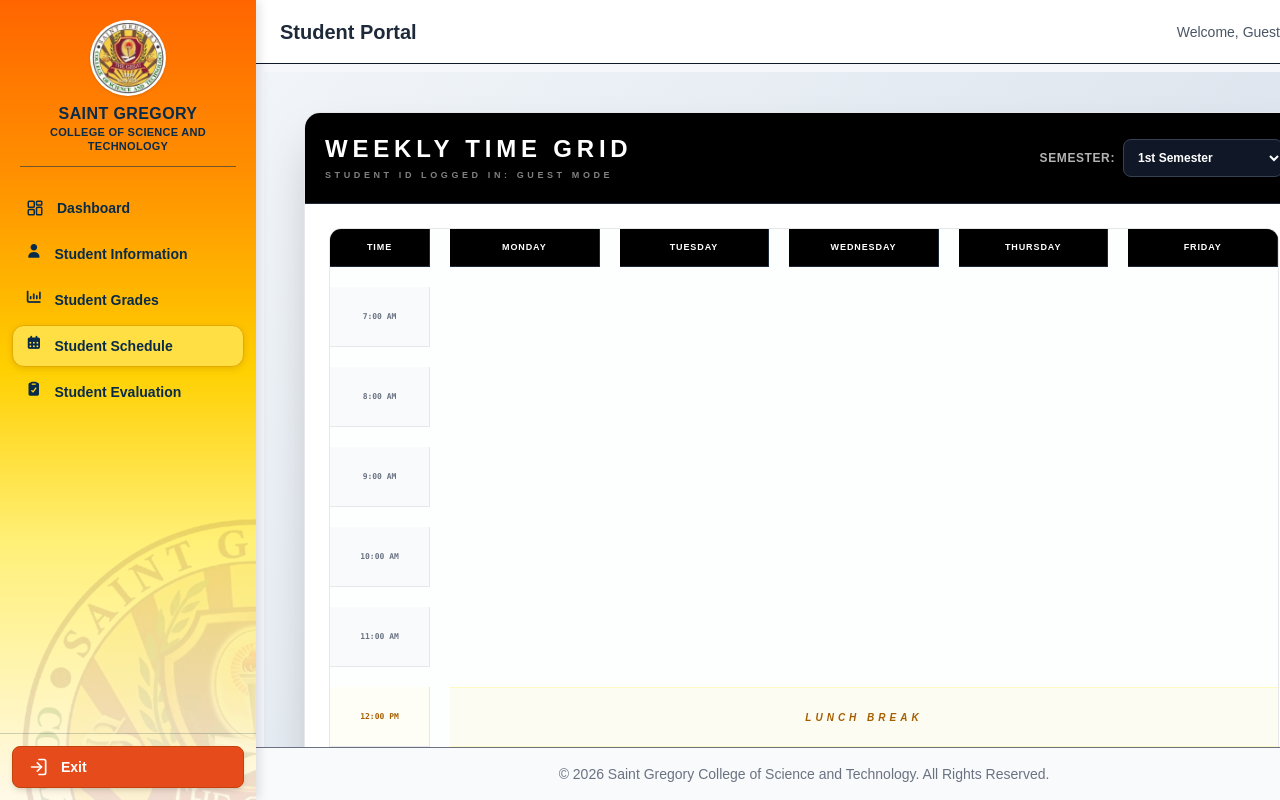
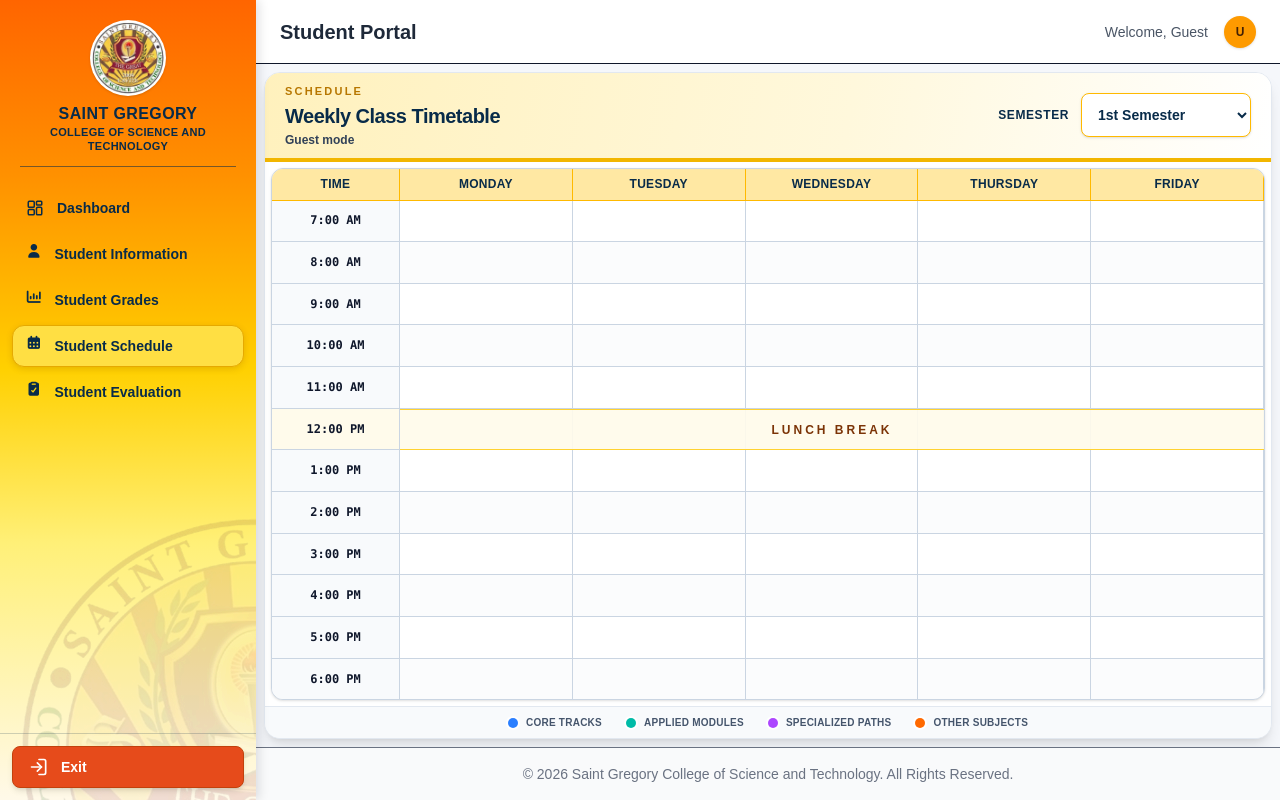
Before and after one commit to stgregdemo1-dotcom/Student_Portal, a Next.js app: page /portal/students/schedule in a window 1280 px wide. Built offline with nearby package versions, Linux system fonts and the light colour scheme.

Commit message:
Update page.tsx

```diff
--- a/app/portal/students/schedule/page.tsx
+++ b/app/portal/students/schedule/page.tsx
@@ -106,32 +106,34 @@ export default function StudentSchedulePage() {
 
   if (loading) {
     return (
-      <div className="min-h-screen flex items-center justify-center bg-slate-100 font-bold text-gray-500">
-        Syncing calendar schedule matrix with student record profile...
+      <div className="flex min-h-[50vh] items-center justify-center p-6">
+        <div role="status" className="flex items-center gap-3 rounded-xl border border-slate-200 bg-white px-5 py-4 text-sm font-semibold text-slate-600 shadow-sm">
+          <span className="h-5 w-5 animate-spin rounded-full border-2 border-slate-200 border-t-[#d99a00]" aria-hidden="true" />
+          Loading your class schedule…
+        </div>
       </div>
     );
   }
 
   return (
-    <div className="min-h-screen flex flex-col items-center justify-start bg-gradient-to-br from-slate-100 to-slate-300 p-2 md:p-10 font-sans gap-8">
-      <div className="w-full max-w-7xl bg-white rounded-2xl shadow-2xl overflow-hidden border border-gray-200">
-
-        {/* Header Banner */}
-        <div className="bg-black text-white p-5 border-b border-gray-800 flex flex-col md:flex-row md:items-center justify-between gap-4">
+    <div className="flex h-full min-h-0 w-full flex-col items-center justify-start font-sans">
+    <div className="flex h-full min-h-0 w-full flex-col overflow-hidden rounded-2xl border border-slate-200 bg-white shadow-lg">
+      <div className="flex shrink-0 flex-col justify-between gap-2 border-b-4 border-[#f2b600] bg-[linear-gradient(100deg,#fff1bd_0%,#fff8dc_58%,#ffffff_100%)] px-4 py-2 text-[#082b49] sm:flex-row sm:items-center sm:px-5 sm:py-2.5">
           <div>
-            <h1 className="text-xl md:text-2xl font-black uppercase tracking-[0.2em]">Weekly Time Grid</h1>
-            <p className="text-[9px] font-bold opacity-50 mt-1 uppercase tracking-[0.4em]">
-              Student ID Logged In: {studentId || "Guest Mode"}
+          <p className="text-[10px] font-extrabold uppercase tracking-[0.2em] text-[#b77700] sm:text-[11px]">Schedule</p>
+          <h1 className="mt-0.5 text-lg font-extrabold tracking-tight sm:text-xl">Weekly Class Timetable</h1>
+          <p className="mt-0.5 text-[11px] font-semibold text-slate-700 sm:text-xs">
+              {studentId ? `Student ID: ${studentId}` : "Guest mode"}
             </p>
           </div>
 
-          <div className="flex justify-center items-center gap-2">
-            <label htmlFor="semester-select" className="text-xs font-black uppercase tracking-wider opacity-70 text-white">Semester:</label>
+        <div className="flex items-center gap-2 sm:gap-3">
+          <label htmlFor="semester-select" className="text-xs font-extrabold uppercase tracking-wider text-[#082b49]">Semester</label>
             <select
               id="semester-select"
               value={selectedSemester}
               onChange={(e) => setSelectedSemester(e.target.value)}
-              className="bg-gray-900 border border-gray-700 text-white text-xs font-bold rounded-lg p-2.5 outline-none focus:ring-1 focus:ring-gray-500 cursor-pointer min-w-[160px]"
+            className="min-h-10 min-w-[150px] cursor-pointer rounded-lg border border-amber-400 bg-white px-3 text-sm font-bold text-[#082b49] shadow-sm outline-none transition hover:border-[#d99a00] hover:shadow-md focus-visible:ring-2 focus-visible:ring-[#d99a00] focus-visible:ring-offset-2 sm:min-h-11 sm:min-w-[170px]"
             >
               <option value="1st Semester">1st Semester</option>
               <option value="2nd Semester">2nd Semester</option>
@@ -139,25 +141,41 @@ export default function StudentSchedulePage() {
           </div>
         </div>
 
-        {/* Dynamic CSS Grid Wrapper */}
-        <div className="p-4 md:p-6 overflow-x-auto">
+        <div className="flex min-h-0 flex-1 flex-col overflow-hidden p-1 sm:p-1.5">
           <div
-            className="min-w-[950px] grid border border-gray-200 rounded-xl overflow-hidden bg-gray-50/30"
+            className="grid min-h-0 min-w-0 flex-1 overflow-hidden rounded-xl border border-slate-300 bg-white shadow-sm"
             style={{
-              gridTemplateColumns: "100px repeat(5, minmax(0, 1fr))",
-              gridTemplateRows: "auto repeat(12, minmax(60px, auto))"
+              height: "100%",
+              gap: 0,
+              gridTemplateColumns: "clamp(72px, 10vw, 128px) repeat(5, minmax(0, 1fr))",
+              gridTemplateRows: "32px repeat(12, minmax(clamp(28px, calc((100dvh - 300px) / 12), 50px), 1fr))"
             }}
           >
 
-            {/* Row 1: Headers */}
-            <div className="bg-black text-white p-3 px-4 text-center font-black border-b border-r border-gray-800 uppercase tracking-widest text-[9px] flex items-center justify-center min-w-0 w-[100px]">Time</div>
+            <div className="flex min-w-0 items-center justify-center border-b border-r border-amber-400 bg-[#ffe8a3] p-1 text-center text-xs font-extrabold uppercase tracking-wide text-[#082b49] sm:p-2">Time</div>
             {DAYS.map((day) => (
-              <div key={day} className="bg-black text-white p-3 text-center font-black border-b border-r last:border-r-0 border-gray-800 uppercase tracking-widest text-[9px] flex items-center justify-center min-w-0">
-                {day}
+              <div key={day} className="flex min-w-0 items-center justify-center border-b border-r border-amber-400 bg-[#ffe8a3] p-1 text-center text-xs font-extrabold uppercase tracking-wide text-[#082b49] last:border-r-0 sm:p-2">
+                <span className="sm:hidden">{day.slice(0, 3)}</span>
+                <span className="hidden sm:inline">{day}</span>
               </div>
             ))}
 
-            {/* Map each interval directly to its corresponding row track */}
+            {DAYS.flatMap((day, dayIndex) =>
+              TIME_BLOCKS.map((block, timeIndex) => (
+                <div
+                  key={`${day}-${block.start}`}
+                  aria-hidden="true"
+                  style={{
+                    gridColumnStart: dayIndex + 2,
+                    gridRowStart: timeIndex + 2,
+                  }}
+                  className={`border-b border-r border-slate-300 last:border-r-0 ${
+                    block.isLunch ? "bg-amber-50/40" : timeIndex % 2 === 0 ? "bg-white" : "bg-slate-50/50"
+                  }`}
+                />
+              )),
+            )}
+
             {TIME_BLOCKS.map((block, index) => {
               const rowStart = index + 2;
               return (
@@ -167,7 +185,7 @@ export default function StudentSchedulePage() {
                     gridColumnStart: 1,
                     gridRowStart: rowStart,
                   }}
-                  className={`border-r border-b border-gray-200 font-mono text-[8px] text-gray-500 font-bold text-center flex flex-col items-center justify-center leading-normal bg-gray-50 w-[100px] min-w-0 p-1 ${block.isLunch ? "bg-yellow-50/40 text-yellow-700 font-black" : ""
+                  className={`flex min-w-0 flex-col items-center justify-center border-b border-r border-slate-300 p-0.5 text-center font-mono text-xs font-extrabold leading-tight text-slate-900 sm:p-1 ${block.isLunch ? "bg-amber-50 text-amber-900" : "bg-slate-50"
                     }`}
                 >
                   <span>{block.start}</span>
@@ -175,64 +193,69 @@ export default function StudentSchedulePage() {
               );
             })}
 
-            {/* Continuous Lunch Break Spacer (Spans all columns on Row Track 7) */}
-            <div className="col-start-2 col-span-5 row-start-7 bg-yellow-50/50 text-center p-3 border-y border-yellow-100 flex items-center justify-center min-w-0">
-              <div className="text-yellow-700 font-black uppercase tracking-[0.4em] text-[10px] italic">Lunch Break</div>
+            <div className="col-start-2 col-span-5 row-start-7 flex min-w-0 items-center justify-center border-y border-amber-300 bg-amber-50/90 p-1 text-center">
+              <div className="text-[10px] font-extrabold uppercase tracking-wider text-amber-900 sm:text-xs sm:tracking-[0.25em]">Lunch Break</div>
             </div>
 
-            {/* Render Spanning Subjects Directly into the Grid Layout Matrix */}
             {filteredSchedules.map((sub, index) => {
-              const dayIndex = DAYS.indexOf(sub["subject-day"] as any);
+              const dayIndex = DAYS.findIndex((day) => day === sub["subject-day"]);
               if (dayIndex === -1) return null;
 
               const colStart = dayIndex + 2;
               const startTrack = getTimeGridLine(sub.class_time?.start);
               const endTrack = getTimeGridLine(sub.class_time?.end);
+              const isSingleHour = endTrack - startTrack === 1;
 
               const spec = sub.subject_specification?.toLowerCase().trim() || "";
-              let colorStyle = "bg-gray-50 border-l-4 border-l-gray-400 text-gray-800";
+              let colorStyle = "border-l-4 border-l-slate-400 bg-slate-100 text-slate-900 hover:bg-slate-200";
 
               switch (spec) {
                 case "core":
-                  colorStyle = "bg-blue-50/80 hover:bg-blue-100 border-l-4 border-l-blue-500 text-gray-800 shadow-sm";
+                  colorStyle = "border-l-4 border-l-blue-600 bg-blue-50 text-slate-900 hover:bg-blue-100";
                   break;
                 case "applied":
-                  colorStyle = "bg-teal-50/80 hover:bg-teal-100 border-l-4 border-l-teal-500 text-gray-800 shadow-sm";
+                  colorStyle = "border-l-4 border-l-teal-600 bg-teal-50 text-slate-900 hover:bg-teal-100";
                   break;
                 case "specialized":
-                  colorStyle = "bg-purple-50/80 hover:bg-purple-100 border-l-4 border-l-purple-500 text-gray-800 shadow-sm";
+                  colorStyle = "border-l-4 border-l-purple-600 bg-purple-50 text-slate-900 hover:bg-purple-100";
                   break;
                 case "other_subjects":
                 case "other":
-                  colorStyle = "bg-orange-50/80 hover:bg-orange-100 border-l-4 border-l-orange-500 text-gray-800 shadow-sm";
+                  colorStyle = "border-l-4 border-l-orange-600 bg-orange-50 text-slate-900 hover:bg-orange-100";
                   break;
               }
 
               return (
                 <div
                   key={index}
-                  className={`m-1 p-2.5 rounded-lg transition-all flex flex-col justify-between border border-gray-200/40 min-w-0 overflow-hidden ${colorStyle}`}
+                  className={`m-0.5 flex min-w-0 flex-col justify-center gap-0.5 overflow-hidden rounded-md border border-slate-300 p-1 shadow-sm transition-colors sm:m-1 sm:gap-1 sm:rounded-lg sm:p-1.5 ${colorStyle}`}
                   style={{
                     gridColumnStart: colStart,
                     gridRowStart: startTrack,
                     gridRowEnd: endTrack,
                   }}
                 >
-                  <div className="font-black leading-tight uppercase text-[10px] tracking-tight text-center line-clamp-2">
+                  <div className="line-clamp-2 text-center text-[10px] font-extrabold uppercase leading-tight tracking-tight sm:text-xs">
                     {sub.subject_name || sub.subject_id}
                   </div>
 
-                  <div className="mt-1 text-left flex flex-col gap-0.5 border-t border-gray-200/50 pt-1">
-                    <div className="text-[8px] text-gray-400 font-bold italic uppercase opacity-80 truncate">
-                      Room: {sub.room || "—"}
+                  {isSingleHour ? (
+                    <div className="truncate border-t border-slate-300/70 pt-0.5 text-center text-[9px] font-bold text-slate-800 sm:text-[11px]">
+                      {sub.room || "Room TBA"} · {sub.class_time?.start}–{sub.class_time?.end}
                     </div>
-                    <div className="text-[8px] text-indigo-500 font-mono font-black uppercase truncate">
-                      Code: {sub.sched_code || "—"}
+                  ) : (
+                    <div className="flex flex-col gap-px border-t border-slate-300/70 pt-0.5 text-left sm:gap-0.5 sm:pt-1">
+                      <div className="truncate text-[8px] font-bold text-slate-700 sm:text-[10px]">
+                        Room: {sub.room || "—"}
+                      </div>
+                      <div className="truncate font-mono text-[8px] font-bold text-indigo-800 sm:text-[10px]">
+                        Code: {sub.sched_code || "—"}
+                      </div>
+                      <div className="truncate font-mono text-[8px] font-bold text-emerald-800 sm:text-[10px]">
+                        {sub.class_time?.start} - {sub.class_time?.end}
+                      </div>
                     </div>
-                    <div className="text-[7.5px] text-emerald-600 font-mono font-bold tracking-tighter uppercase truncate">
-                      ⏱️ {sub.class_time?.start} - {sub.class_time?.end}
-                    </div>
-                  </div>
+                  )}
                 </div>
               );
             })}
@@ -240,14 +263,13 @@ export default function StudentSchedulePage() {
           </div>
         </div>
 
-        {/* Legend */}
-        <div className="flex flex-wrap justify-center gap-6 p-6 text-[8px] font-black uppercase tracking-[0.2em] border-t bg-gray-50/50">
+        <div className="flex shrink-0 flex-wrap justify-center gap-x-4 gap-y-1 border-t border-slate-200 bg-slate-50 px-3 py-1.5 text-[9px] font-extrabold uppercase tracking-wide sm:gap-x-6 sm:gap-y-1 sm:px-5 sm:py-2 sm:text-[10px]">
           {['Core Tracks', 'Applied Modules', 'Specialized Paths', 'Other Subjects'].map((name, idx) => {
             const colors = ['bg-blue-500', 'bg-teal-500', 'bg-purple-500', 'bg-orange-500'];
             return (
               <div key={name} className="flex items-center gap-2">
-                <div className={`w-2 h-2 rounded-full ${colors[idx]} border border-gray-200`}></div>
-                <span className="text-gray-400">{name}</span>
+                <div className={`h-2.5 w-2.5 rounded-full ${colors[idx]} ring-2 ring-white`}></div>
+                <span className="text-slate-600">{name}</span>
               </div>
             );
           })}
```
